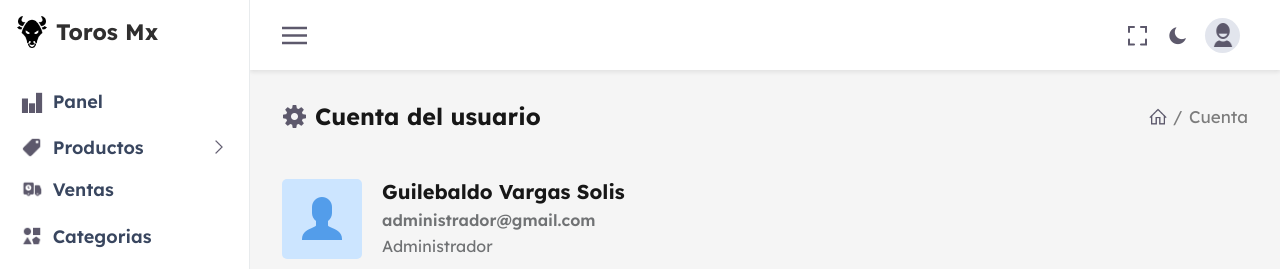
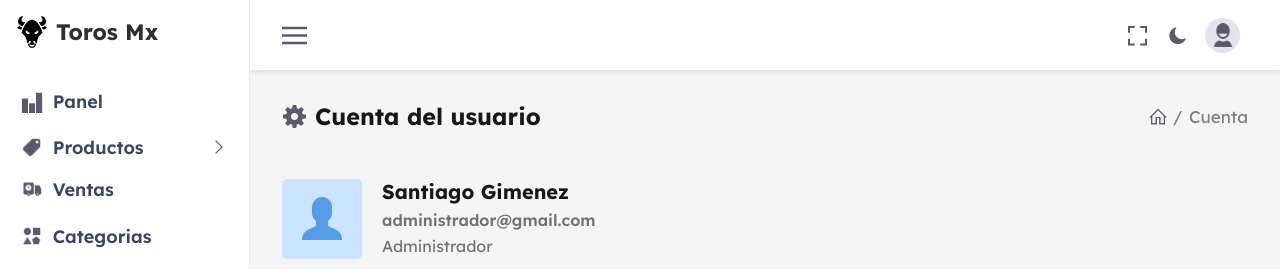
Before and after one commit to guilebaldodev/ToroShow, a Next.js app: page /panel-de-control/cuenta in a window 1280 px wide. Shown: the top 269 px of the page. Built offline with nearby package versions, Linux system fonts and the light colour scheme.

Commit message:
Toros Mx Demo v.1.4

```diff
--- a/app/(admin)/panel-de-control/cuenta/page.tsx
+++ b/app/(admin)/panel-de-control/cuenta/page.tsx
@@ -38,7 +38,7 @@ const AdminAccount = () => {
           </div>
 
           <div className={styles['admin-texts']}>
-            <h5>Guilebaldo Vargas Solis</h5>
+            <h5>Santiago Gimenez</h5>
             <p>administrador@gmail.com</p>
             <p>Administrador</p>
           </div>
```
